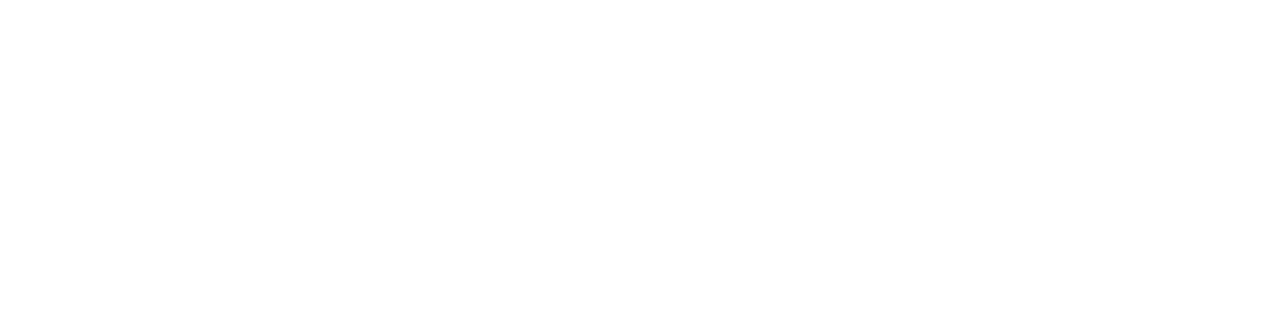
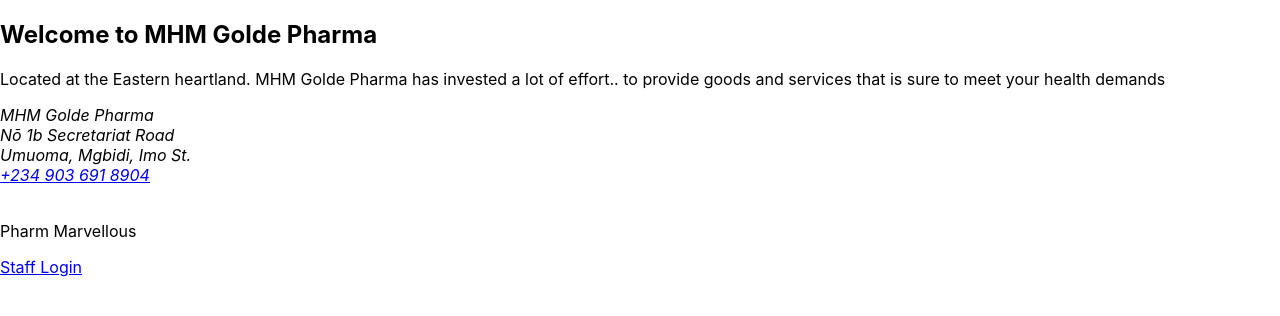
Before and after one commit to sekaycee/golde, a React (Create React App) app in the folder front/: page / in a window 1280 px wide. Shown: the top 316 px of the page. Built offline with nearby package versions, Linux system fonts and the light colour scheme.

Commit message:
edit Public component

```diff
--- a/front/package.json
+++ b/front/package.json
@@ -10,8 +10,8 @@
   },
   "dependencies": {
     "@testing-library/jest-dom": "^5.16.5",
-    "@testing-library/react": "^13.4.0",
-    "@testing-library/user-event": "^13.5.0",
+    "@testing-library/react": "^14.0.0",
+    "@testing-library/user-event": "^14.4.3",
     "react": "^18.2.0",
     "react-dom": "^18.2.0",
     "react-router-dom": "^6.8.1",
--- a/front/src/components/Public.js
+++ b/front/src/components/Public.js
@@ -3,9 +3,23 @@
 const Public = () => {
   const content = (
     <section className="public">
-      <header></header>
-      <main></main>
-      <footer></footer>
+      <header>
+        <h1>Welcome to <span className="nowrap">MHM Golde Pharma</span></h1>
+      </header>
+      <main>
+        <p>Located at the Eastern heartland. MHM Golde Pharma has invested a lot of effort.. to provide goods and services that is sure to meet your health demands</p>
+        <address className="public__addr">
+          MHM Golde Pharma<br />
+	  Nō 1b Secretariat Road<br />
+	  Umuoma, Mgbidi, Imo St.<br />
+	  <a href="tel:+2349036918904">+234 903 691 8904</a>
+        </address>
+        <br />
+        <p>Pharm Marvellous</p>
+      </main>
+      <footer>
+        <Link to="/login">Staff Login</Link>
+      </footer>
     </section>
   )
   return content
```
Also changed, not shown: 1 other file (tests, documents, lock files or other folders).
